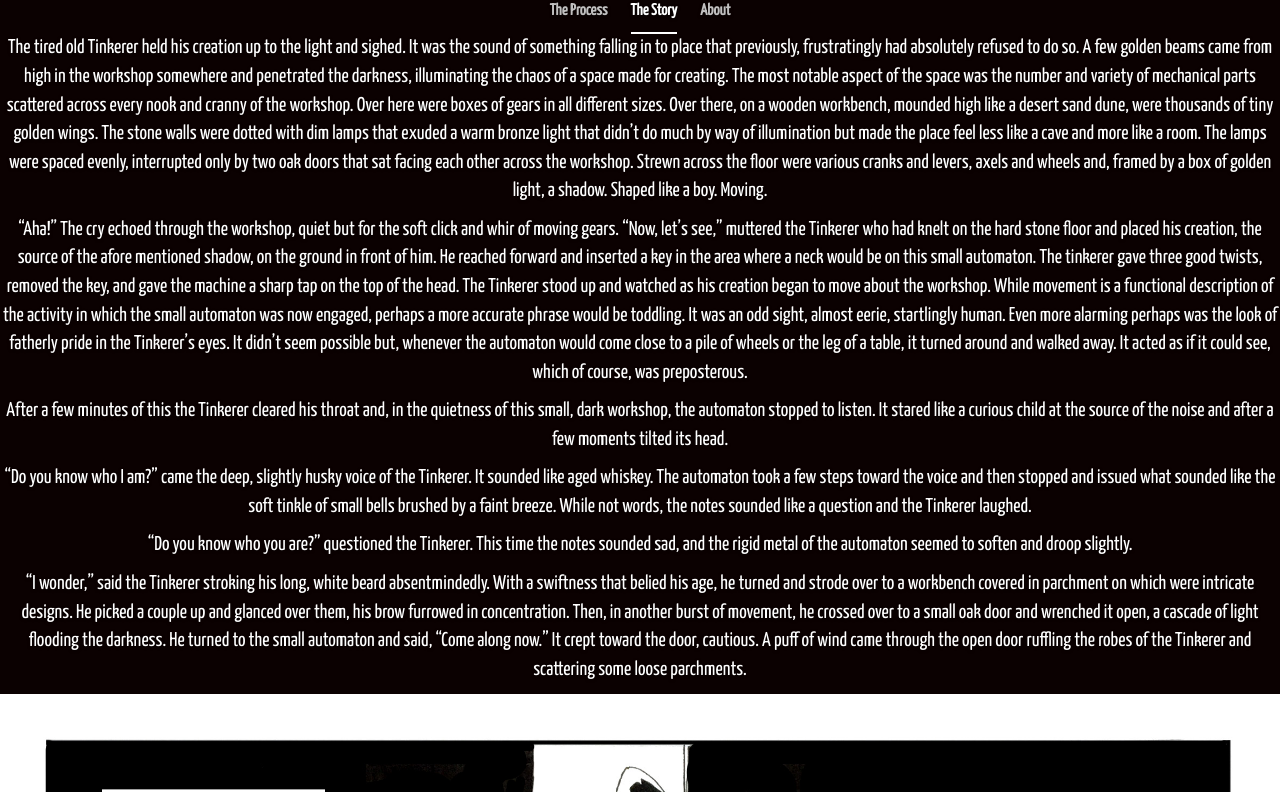
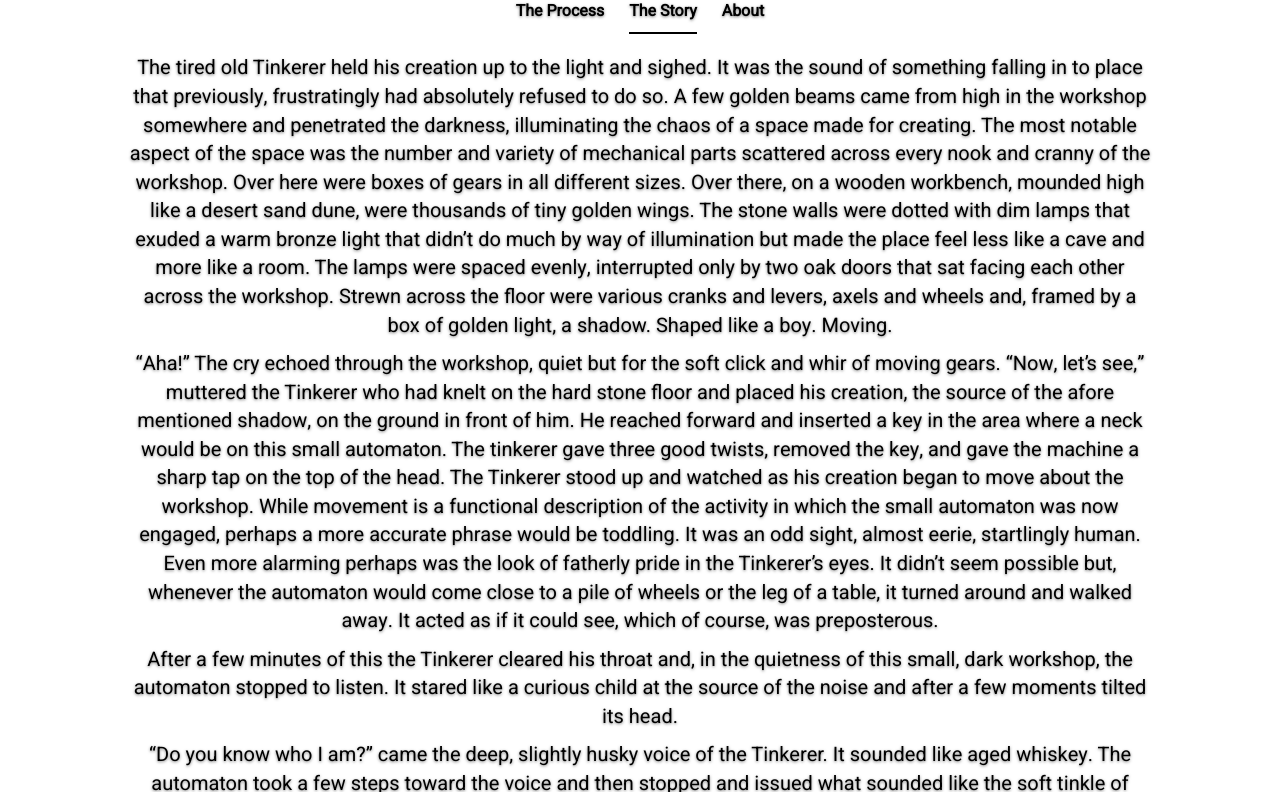
Before and after one commit to Pward725/pward725.github.io, a plain HTML site: page index.html in a window 1280 px wide. Shown: the part 70-862 px from the top of the page. Drawn offline with nearby package versions, Linux system fonts and the light colour scheme; files that its build step writes are made by us from their sources; a script that the page names is missing.

Commit message:
Changed color scheme, formatted main words column, changed image location

```diff
--- a/cover/cover.css
+++ b/cover/cover.css
@@ -18,16 +18,19 @@ html,
 body {
   height: 100%;
   display: inline-block;
-  background-color: #0B0101;
-  font-family: 'Yanone Kaffeesatz', sans-serif;
+  background-color:#fff;
+  font-family: 'Heebo', sans-serif;
   font-size: 20px;
-  color: #fff;
+  color: #000000;
   text-align: center;
   text-shadow: 0 1px 3px rgba(0,0,0,.5);
 }
 
 .words{
   vertical-align: middle;
+  margin-top: 20px;
+  margin-left: 10%;
+  margin-right: 10%;
 }
 .sequence{
   width: 100%;
@@ -76,8 +79,7 @@ body {
   padding-left: 0;
   font-size: 16px;
   font-weight: bold;
-  color: #fff; /* IE8 proofing */
-  color: rgba(255,255,255,.75);
+  color: #000000; /* IE8 proofing */
   border-bottom: 2px solid transparent;
 }
 .masthead-nav > li > a:hover,
@@ -89,8 +91,8 @@ body {
 .masthead-nav > .active > a,
 .masthead-nav > .active > a:hover,
 .masthead-nav > .active > a:focus {
-  color: #fff;
-  border-bottom-color: #fff;
+  color: #000000;
+  border-bottom-color: #000000;
 }
 
 
--- a/index.html
+++ b/index.html
@@ -9,7 +9,7 @@
     <meta name="author" content="">
     <!-- Don't have an icon yet <link rel="icon" href="../../favicon.ico"> -->
     <title>The Avarie</title>
-    <link href="https://fonts.googleapis.com/css?family=Yanone+Kaffeesatz" rel="stylesheet">
+    <link href="https://fonts.googleapis.com/css?family=Heebo" rel="stylesheet">
     <!-- Bootstrap core CSS -->
     <link href="dist/css/bootstrap.min.css" rel="stylesheet">
 
@@ -47,7 +47,7 @@
             <p>“Do you know who I am?” came the deep, slightly husky voice of the Tinkerer. It sounded like aged whiskey. The automaton took a few steps toward the voice and then stopped and issued what sounded like the soft tinkle of small bells brushed by a faint breeze. While not words, the notes sounded like a question and the Tinkerer laughed.</p>
             <p>“Do you know who you are?” questioned the Tinkerer. This time the notes sounded sad, and the rigid metal of the automaton seemed to soften and droop slightly.</p>
             <p>“I wonder,” said the Tinkerer stroking his long, white beard absentmindedly. With a swiftness that belied his age, he turned and strode over to a workbench covered in parchment on which were intricate designs. He picked a couple up and glanced over them, his brow furrowed in concentration. Then, in another burst of movement, he crossed over to a small oak door and wrenched it open, a cascade of light flooding the darkness. He turned to the small automaton and said, “Come along now.” It crept toward the door, cautious. A puff of wind came through the open door ruffling the robes of the Tinkerer and scattering some loose parchments.</p>
-            <p><img class = "sequence" src = "./sequence1p.JPG" alt = "By: Bradley"></p>
+            <p><img class = "sequence" src = "./images/sequence1p.jpg" alt = "By: Bradley"></p>
           </div>
 
     <!-- Bootstrap core JavaScript
```
Also changed, not shown: images/sequence1p.jpg (renamed from Sequence1p.jpg).
